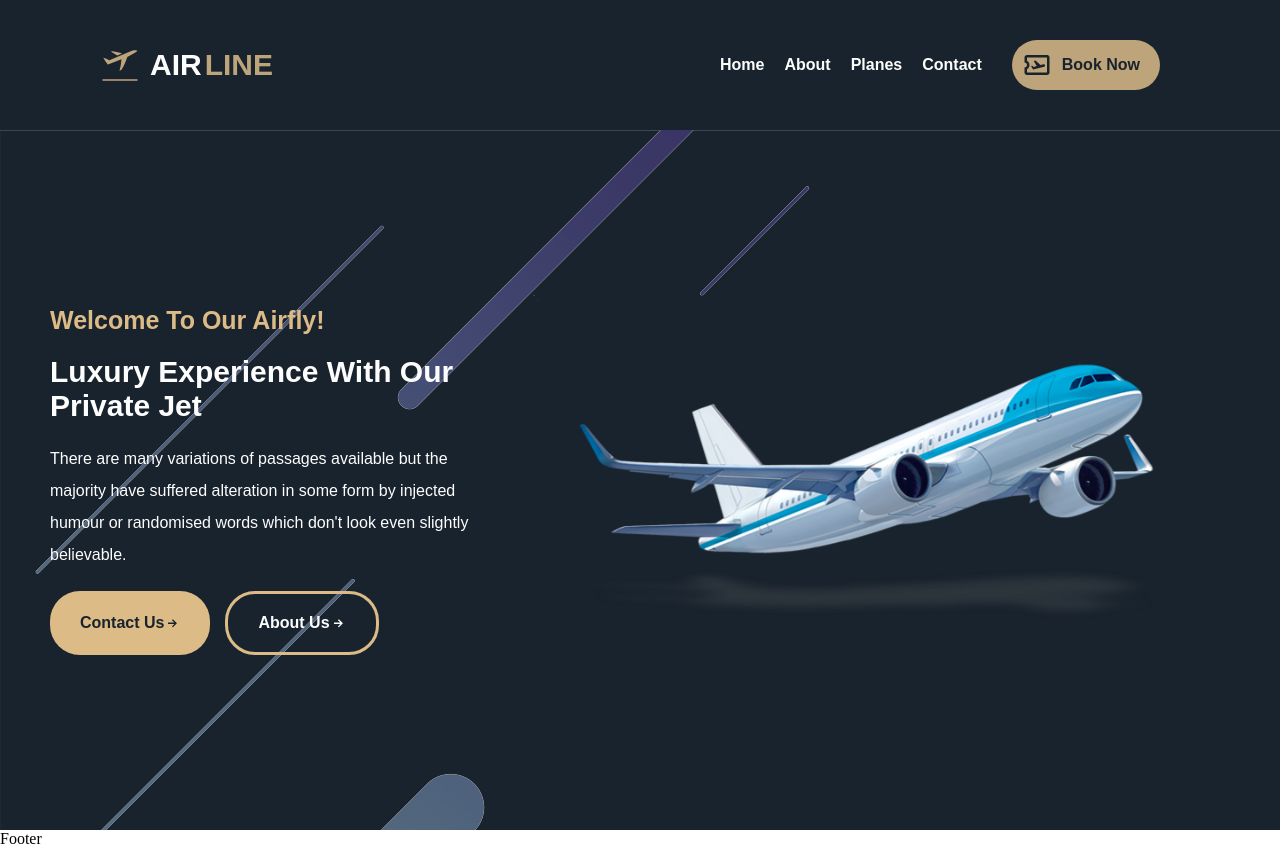
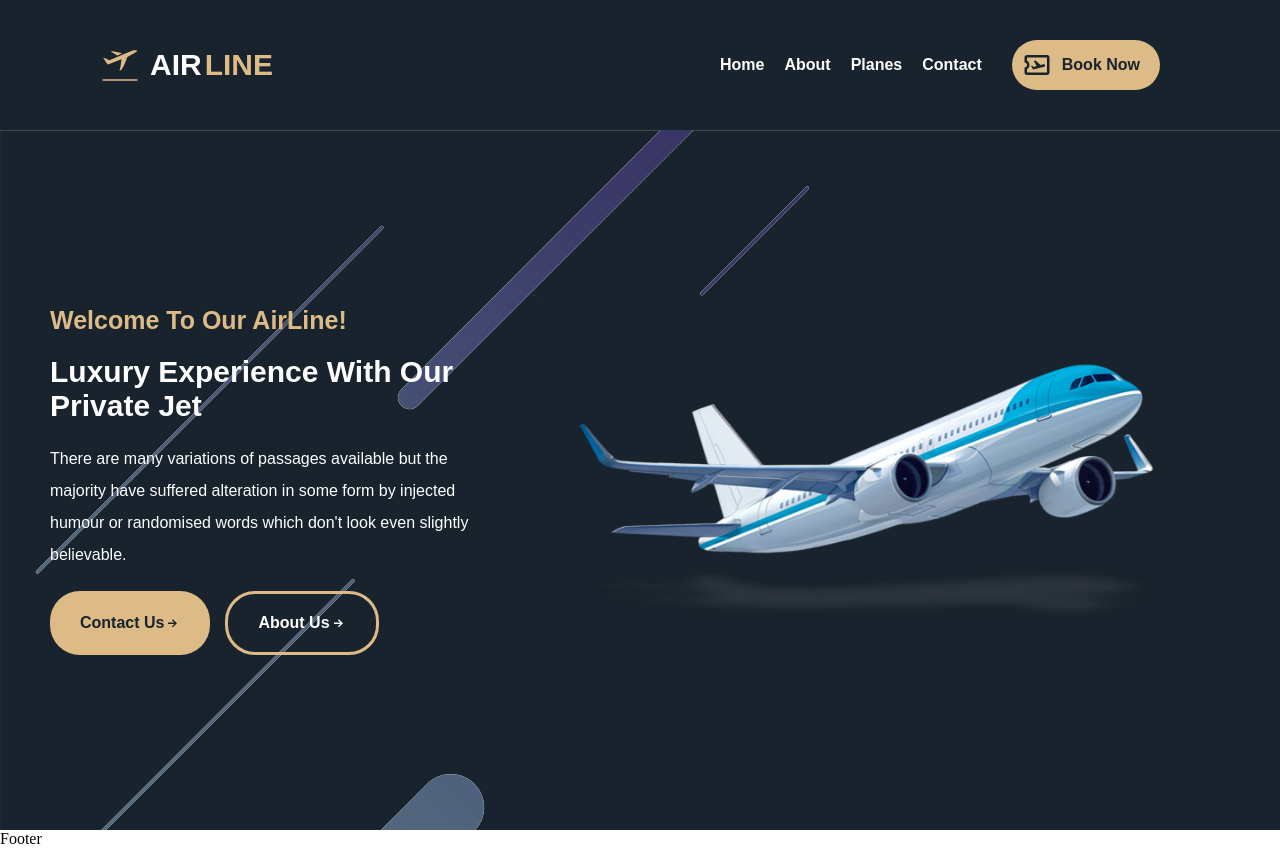
Before and after one commit to muradnuriyev001/Airlines-company, a React (Vite) app: page / in a window 1280 px wide. Built offline with nearby package versions, Linux system fonts and the light colour scheme.

Commit message:
Style fix #1

```diff
--- a/src/components/Header/Header.module.scss
+++ b/src/components/Header/Header.module.scss
@@ -12,7 +12,7 @@
   display: flex;
   align-items: center;
   svg {
-    color: var(--orange-color);
+    color: var(--orange-color2);
     font-size: 40px;
   }
   p {
@@ -22,7 +22,7 @@
     font-weight: 700;
   }
   span {
-    color: var(--orange-color);
+    color: var(--orange-color2);
     margin: 0px 3px;
   }
 }
--- a/src/components/Header/HeaderList/HeaderList.module.scss
+++ b/src/components/Header/HeaderList/HeaderList.module.scss
@@ -23,7 +23,7 @@
     display: flex;
     align-items: center;
     margin: 0px 20px;
-    background-color: var(--orange-color);
+    background-color: var(--orange-color2);
     padding: 10px;
     border-radius: 30px;
     li {
@@ -56,6 +56,7 @@
   }
 }
 @media only screen and (max-width: 1024px) {
+  .navigations {
     .navList {
       animation: slideIn 1s;
       overflow: hidden;
@@ -72,11 +73,15 @@
           padding: 10px 0px;
           font-size: 20px;
           font-weight: 800;
+          &:hover {
+            color: var(--blue-color);
+          }
         }
       }
     }
     .burger {
       display: block;
+    }
   }
 }
 
--- a/src/pages/Home/HomeBanner/HomeBanner.tsx
+++ b/src/pages/Home/HomeBanner/HomeBanner.tsx
@@ -8,7 +8,7 @@ const HomeBanner = () => {
   return (
     <div className={c.homeBanner}>
       <div className={c.bannerInfo}>
-        <p className={c.bannerText1}>Welcome To Our Airfly!</p>
+        <p className={c.bannerText1}>Welcome To Our AirLine!</p>
         <p className={c.bannerText2}>Luxury Experience With Our Private Jet</p>
         <span className={c.bannerText3}>
           There are many variations of passages available but the majority have
```
Lines whose indentation alone changed are shown as unchanged.
